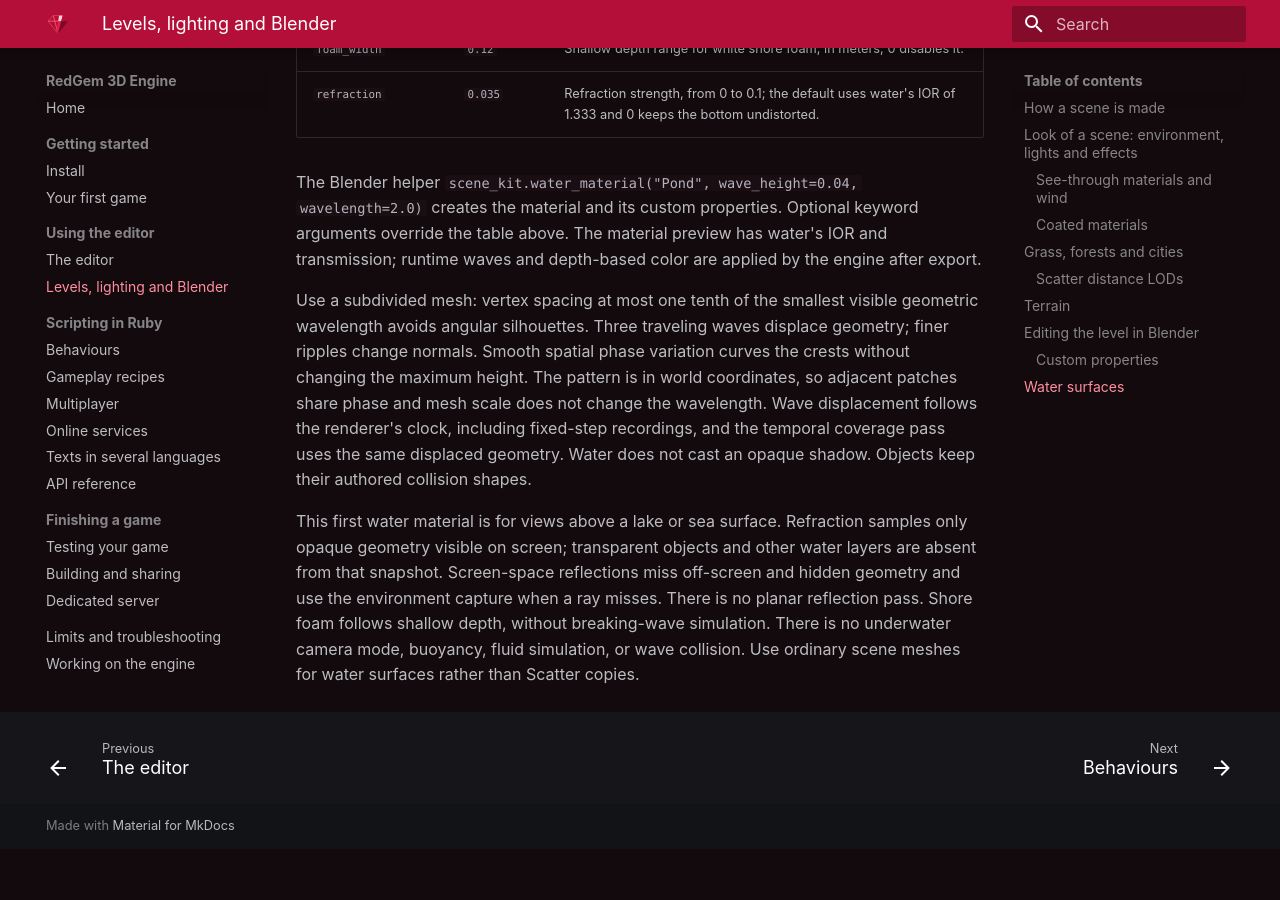
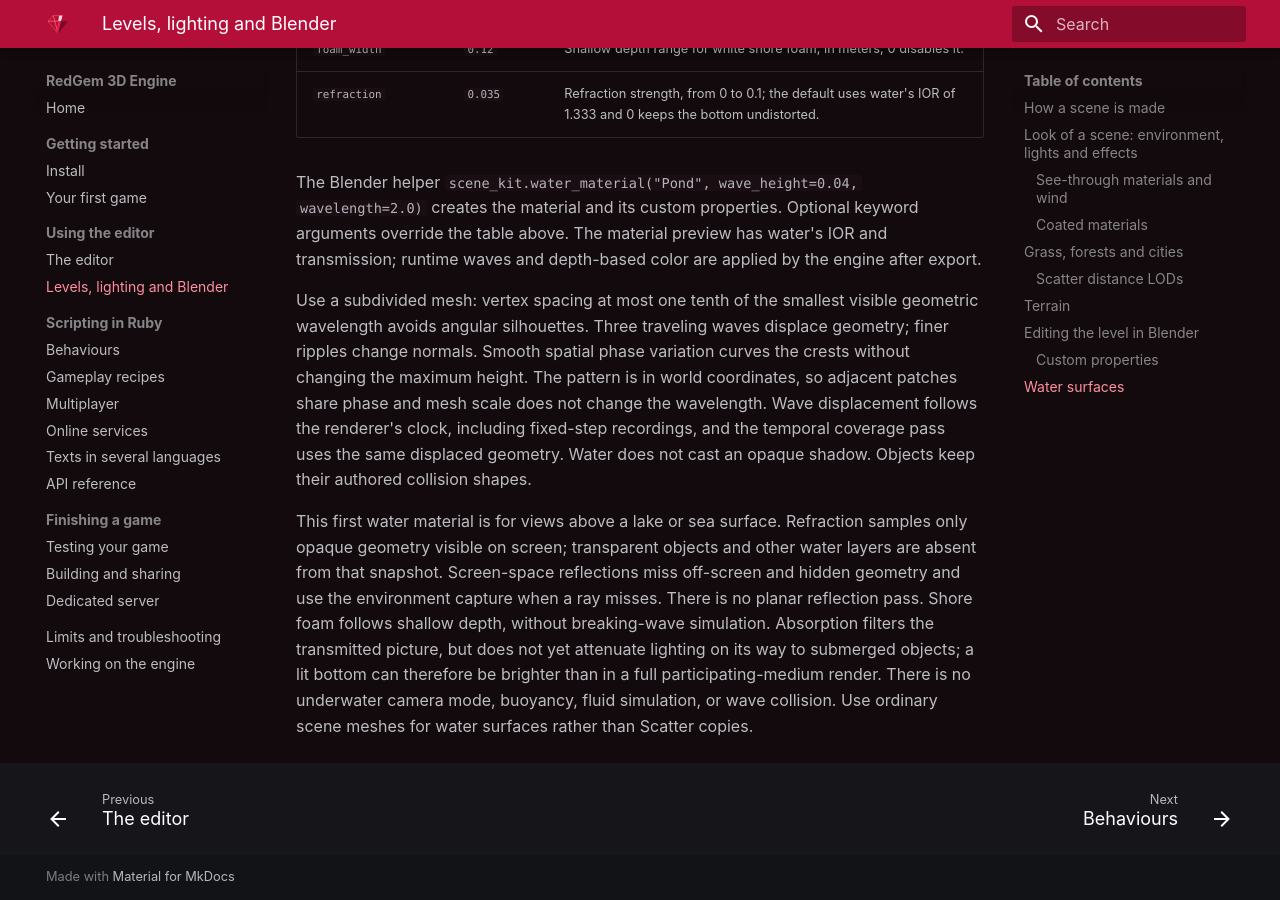
Before and after one commit to carlosdanielpohlod/redgem, an MkDocs documentation site: the page built from docs/levels.md, in a window 1280 px wide and 900 px high, scrolled down 9017 px. Built offline with MkDocs 1.6.1 and Material for MkDocs 9.7.7, drawn with Linux system fonts in a browser that asks for light colours; before the commit the page ends 9866 px from its top, so only the background shows below that.

Commit message:
Document the remaining water lighting approximation

```diff
--- a/docs/levels.md
+++ b/docs/levels.md
@@ -310,5 +310,7 @@ This first water material is for views above a lake or sea surface. Refraction s
 opaque geometry visible on screen; transparent objects and other water layers are absent from
 that snapshot. Screen-space reflections miss off-screen and hidden geometry and use the environment capture
 when a ray misses. There is no planar reflection pass. Shore foam follows shallow depth, without breaking-wave simulation.
+Absorption filters the transmitted picture, but does not yet attenuate lighting on its way to submerged
+objects; a lit bottom can therefore be brighter than in a full participating-medium render.
 There is no underwater camera mode, buoyancy, fluid simulation, or wave collision. Use ordinary
 scene meshes for water surfaces rather than Scatter copies.
```
Also changed, not shown: KNOWN_LIMITATIONS.md (+2 -1 lines).
